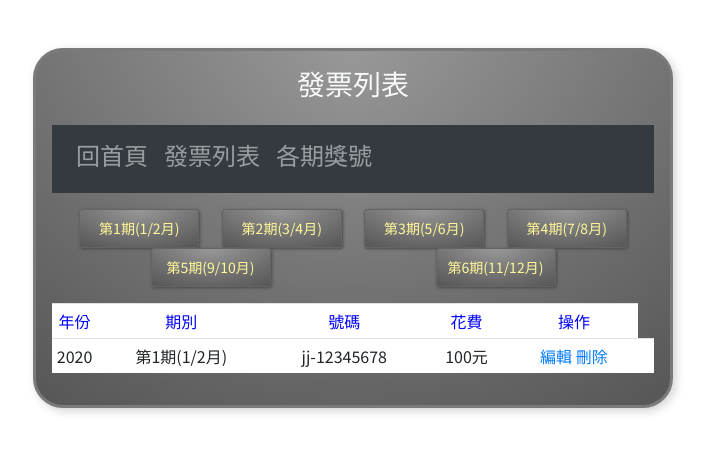
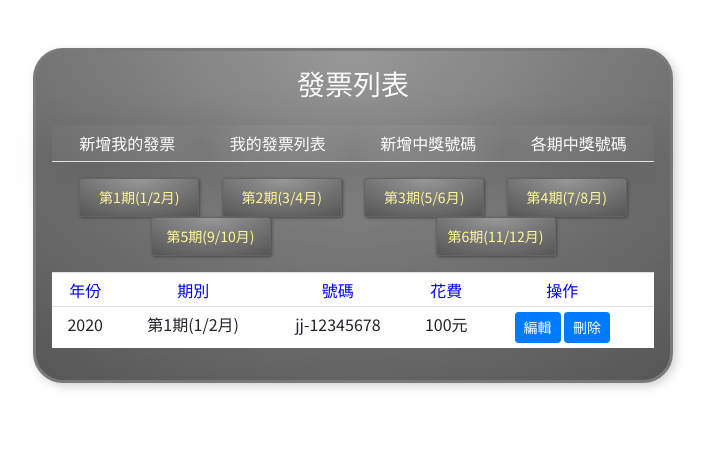
Before and after one commit to wdaweb/invoice-pepsiloca, a PHP site: page /list.php?period=1 in a window 1280 px wide. Shown: the top 453 px of the page, without its empty margins (287-998 px from the left). Run offline with PHP 8.4, Linux system fonts and the light colour scheme; data comes from the database, SQL or seed files in the repository; some libraries are stand-ins or nearby versions.

Commit message:
版面配置調整

```diff
--- a/com/base.php
+++ b/com/base.php
@@ -116,7 +116,7 @@ function save($table,$arg){
         $sql="insert into $table (`".implode("`,`",array_keys($arg))."`) values('".implode("','",$arg)."')";
     }
 
-    //echo $sql;
+    // echo $sql;
     return $pdo->exec($sql);
 }
 
--- a/css/style.css
+++ b/css/style.css
@@ -2,7 +2,7 @@
     margin:0;
     padding: 0;
     box-sizing: border-box;
-    font-family: 'Noto Sans TC','Balsamiq Sans', cursive, sans-serif;
+    font-family: 'Noto Sans TC','Balsamiq Sans','微軟正黑體', cursive, sans-serif;
 }
 
 
@@ -33,6 +33,7 @@
     font-size: 14px;
     color:yellow;
 }
+
 .nav li{
     display: inline-block;
     padding:8px;
@@ -54,9 +55,19 @@
 
 }
 
-.upnav{
-    background-color: #7952b3;
+.nav li a:focus{
+    background-color: linear-gradient(45deg, #ff9a9e 0%, #fad0c4 99%, #fad0c4 100%)!important;
+    color:#ff98d4;
+    box-shadow: aliceblue;
 }
+
+
+.nav-h{
+    display: inline-block;
+    width: 100%;
+
+}
+
 
 .invoice-table{
     border-collapse: collapse;
@@ -70,18 +81,7 @@
     padding:5px;
 }
 
-/* 沒效果 有點奇怪 */
-/* .btn{
-    border:1px solid rgb(171, 240, 255);
-    border-radius: 5px;
 
-    background: linear-gradient(90deg, rgba(182,129,235,1) 0%, rgba(162,255,247,1) 0%, rgba(0,255,248,1) 100%);
-
-} */
-
-/* .box{
-    box-shadow:2px 2px 5px #999;
-} */
 
 .table tr{
     background-color: #fff;
@@ -101,11 +101,6 @@
 }
 
 
-
-}
-
-
-
 .addsant{
     margin:auto;
 
@@ -119,12 +114,15 @@
 .font{
     font-size: 25px;
 
-
 }
 
 .fonta{
-    font-size:12px;
+    font-size:16px;
+}
 
+.fontb{
+    font-size:25px;
+    color:red;
 }
 
 .wa{
@@ -144,6 +142,20 @@
 .table{
     text-align: center;
 
+
+}
+
+.tt{
+    border-radius: 3px;
+    height:30px;
+    overflow-y:auto;
+    text-align: center;
+
+}
+
+.tt:hover :nth-child(n) {
+    color: #ff4bb4;
+
 }
 
 .a{
@@ -153,3 +165,13 @@
 .h3{
     text-shadow:1px 1px 3px rgb(81, 118, 218);
 }
+
+.nbtn{
+    background-color: rgb(2, 110, 250);
+}
+
+a {
+    color: #fff;
+    text-decoration: none;
+    background-color: transparent;
+}
--- a/include/header.php
+++ b/include/header.php
@@ -1,58 +1,21 @@
-<nav class="navbar navbar-expand-lg navbar-expand-sm navbar-dark text-dark bg-dark">
 
+<div>
+<nav class="nav nav-tabs justify-content-around border-bottom border-muted active">
 
-<!-- 畫面縮小時要改成漢堡選單 -->
-<!-- <div class="fixed-top">
-  <div class="collapse" id="navbarToggleExternalContent">
-    <div class="bg-dark p-4">
-      <h5 class="text-white h4">Collapsed content</h5>
-      <span class="text-muted">Toggleable via the navbar brand.</span>
-    </div>
-  </div>
-  <nav class="navbar navbar-dark bg-dark">
-    <button class="navbar-toggler" type="button" data-toggle="collapse" data-target="#navbarToggleExternalContent" aria-controls="navbarToggleExternalContent" aria-expanded="false" aria-label="Toggle navigation">
-      <span class="navbar-toggler-icon"></span>
-    </button>
-  </nav>
-</div> -->
+<!-- <nav class="navbar navbar-expand-lg navbar-expand-sm navbar-dark text-dark bg-dark"> -->
 
 
 
+    <a class="text-white shadow-lg nav-item nav-link h6" style="width:25%" href="index.php">新增我的發票</a>
+    <a class="text-white shadow-lg nav-item nav-link h6" style="width:25%" href="list.php">我的發票列表</a>
+    <!-- <a class="border-0 text-white shadow-lg nav-item nav-link" href="add_invoice.php">新增中獎號碼</a> -->
+    <!-- <a class="border-0 text-white shadow-lg nav-item nav-link" href="award.php">對獎</a> -->
+    <a class="text-white shadow-lg nav-item nav-link h6" style="width:25%" href="add_invoice.php">新增中獎號碼</a>
+    <a class="text-white shadow-lg nav-item nav-link h6" style="width:25%" href="invoice.php">各期中獎號碼</a>
 
+        </nav>
+      </nav>
 
-  <div class="collapse navbar-collapse h4 text-center" id="navbarText">
-    <ul class="navbar-nav mr-auto">
-      <li class="nav-item">
-        <a class="nav-link" href="index.php">回首頁</a>
-      </li>
-      <li class="nav-item">
-        <a class="nav-link" href="list.php">發票列表</a>
-      </li>
-      <li class="nav-item">
-        <a class="nav-link" href="invoice.php">各期獎號</a>
-      </li>
-      <!-- <li class="nav-item">
-        <a class="nav-link" href="award.php">對獎</a>
-      </li> -->
-    </ul>
 
  </div>
 </nav>
-
-
-
-
-
-
-
-<!--
-<div class="header">
-
-<ul>
-    <li><a herf="list.php">發票列表</li>
-    <li><a herf="invoice.php">各期獎號</li>
-    <li><a herf="award.php">對獎</li>
-    <li><a herf="index.php">回首頁</li>
-</ul>
-
-</div> -->
--- a/index.php
+++ b/index.php
@@ -49,12 +49,12 @@
             <div >
                     獎號:
                     <input class="form-group col-12 col-md-2 py-1" type="text" name="code" placeholder="AA">
-                    <input class="form-group col-md-6 py-1" type="text" name="number" placeholder="數字8碼">
+                    <input class="form-group col-md-4 py-1" type="text" name="number" placeholder="數字8碼">
                     <!-- <input class="btn btn-primary btm-sm" type="submit"  value="儲存"> -->
             </div>
             <div>
                     花費:
-                    <input class="form-group col-12 col-md-5 py-1" type="number" name="expend" placeholder="金額">
+                    <input class="form-group col-12 col-md-6 py-1" type="number" name="expend" placeholder="金額">
                 </div>
                 <input class="btn btn-primary btm-sm" type="submit" value="儲存">
             </div>
--- a/invoice.php
+++ b/invoice.php
@@ -143,7 +143,7 @@ $num4=all('award_number',['period'=>$period,'year'=>$year,'type'=>4]);//多筆
                 <td><a class="wa" href="award.php?aw=9&year=<?=$year;?>&period=<?=$period;?>">對獎</a></td>
             </tr>
         </table>
-        <a href="add_invoice.php"><button class="btn btn-primary ml-2">新增中獎號碼</button></a>
+        <!-- <a href="add_invoice.php"><button class="btn btn-primary ml-2">新增中獎號碼</button></a> -->
     </div>
 </body>
 
--- a/list.php
+++ b/list.php
@@ -56,11 +56,12 @@ $rows=all('invoice',['period'=>$period]);
 ?>
 <table class=" table table-sm mt-2 ">
     <tr style="color:blue">
-        <td style="width:25px">年份</td>
+        <td>年份</td>
         <td>期別</td>
         <td>號碼</td>
         <td>花費</td>
         <td>操作</td>
+        <td></td>
 
     </tr>
     <?php
@@ -75,8 +76,8 @@ $rows=all('invoice',['period'=>$period]);
         <td><?=$row['code']."-".$row['number'];?></td>
         <td><?=$row['expend']."元";?></td>
         <td>
-            <a href="edit_invoice.php?id=<?=$row['id'];?>&period=<?=$p;?>">編輯</a>
-            <a href="del_invoice.php?id=<?=$row['id'];?>&period=<?=$p;?>">刪除</a>
+        <a class="btn btn-primary btn-sm" href="edit_invoice.php?id=<?=$row['id'];?>&period=<?=$p;?>" role="button">編輯</a>
+        <a class="btn btn-primary btn-sm" href="del_invoice.php?id=<?=$row['id'];?>&period=<?=$p;?>" role="button">刪除</a>
         <td>
     </tr>
     <?php
```
Also changed, not shown: award.php (+1 -47 lines), save_invoice.php (+21 -23 lines).
